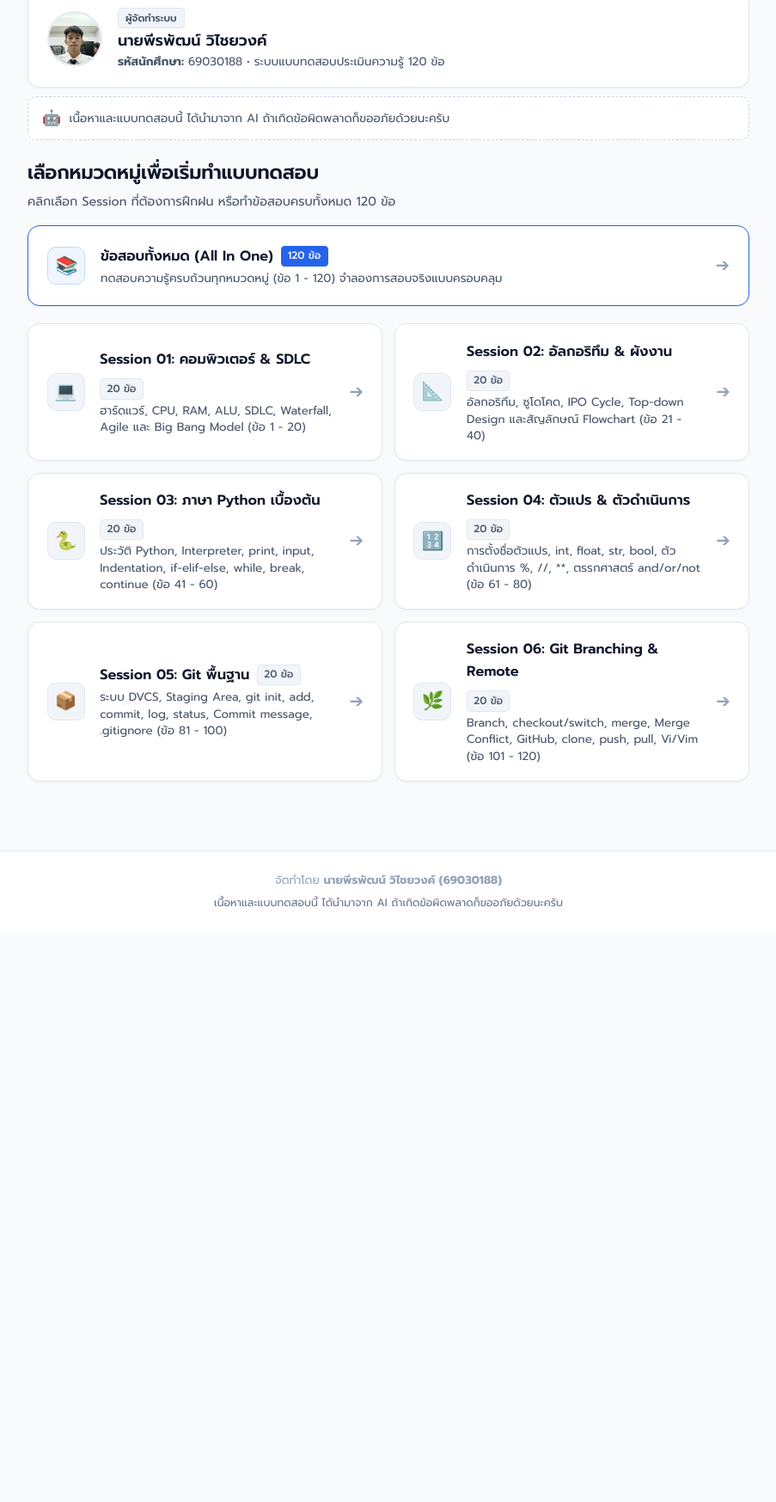
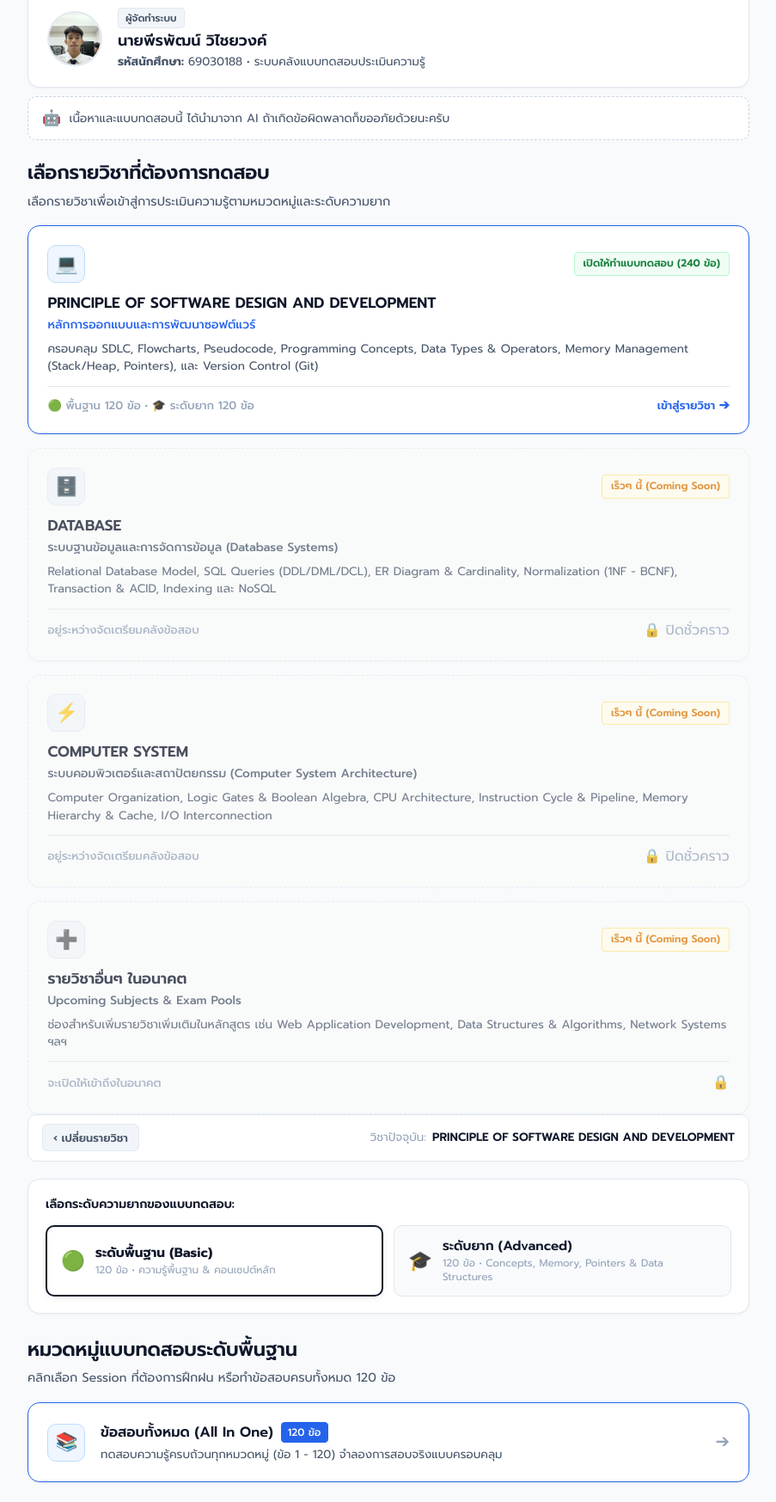
Before and after one commit to 69030188-Peerapat/69030188-Peerapat.github.io, a plain HTML site: page index.html in a window 1280 px wide. Shown: the part 105-1852 px from the top of the page at 86% size, without its empty margins (188-1091 px from the left). Before the commit the page ends 1189 px from the top, so only its background shows below. Drawn offline with Linux system fonts and the light colour scheme.

Commit message:
Update title and description in index.html

```diff
--- a/index.html
+++ b/index.html
@@ -1,159 +1,226 @@
 <!DOCTYPE html>
 <html lang="th">
+
 <head>
   <meta charset="UTF-8">
   <meta name="viewport" content="width=device-width, initial-scale=1.0, maximum-scale=5.0, viewport-fit=cover">
-  <title>แบบทดสอบประเมินความรู้ 120 ข้อ | Computer Science & Git & Python</title>
-  <meta name="description" content="แบบทดสอบประเมินความรู้ 120 ข้อ พร้อมเฉลยละเอียดและคำอธิบาย จัดทำโดย นายพีรพัฒน์ วิไชยวงค์ (69030188)">
+  <title>ระบบแบบทดสอบประเมินความรู้ | คลังข้อสอบรายวิชา</title>
+  <meta name="description"
+    content="ระบบแบบทดสอบประเมินความรู้รายวิชาต่างๆ พร้อมเฉลยละเอียดและคำอธิบาย จัดทำโดย นายพีรพัฒน์ วิไชยวงค์ (69030188)">
 
   <!-- Google Fonts - Prompt (Thai) -->
   <link rel="preconnect" href="https://fonts.googleapis.com">
   <link rel="preconnect" href="https://fonts.gstatic.com" crossorigin>
-  <link href="https://fonts.googleapis.com/css2?family=Prompt:ital,wght@0,300;0,400;0,500;0,600;0,700;1,400&display=swap" rel="stylesheet">
+  <link
+    href="https://fonts.googleapis.com/css2?family=Prompt:ital,wght@0,300;0,400;0,500;0,600;0,700;1,400&display=swap"
+    rel="stylesheet">
 
   <link rel="stylesheet" href="style.css">
 </head>
+
 <body>
 
   <!-- Clean Minimal Header -->
   <header class="header">
     <div class="header-inner">
-      <div class="brand" id="brand-home-btn" role="button" tabindex="0" title="กลับหน้าแรก">
+      <div class="brand" id="brand-home-btn" role="button" tabindex="0" title="กลับหน้าเลือกวิชา">
         <div class="brand-icon">📝</div>
         <div class="brand-text-group">
-          <h1 class="brand-title">แบบทดสอบประเมินความรู้</h1>
-          <p class="brand-subtitle">120 ข้อ (คอมพิวเตอร์, SDLC, อัลกอริทึม, Python, ตัวแปร, Git)</p>
+          <h1 class="brand-title">ระบบแบบทดสอบประเมินความรู้</h1>
+          <p class="brand-subtitle" id="header-level-subtitle">คลังข้อสอบวัดระดับความรู้รายวิชา</p>
         </div>
       </div>
-      <button id="nav-home-btn" class="btn-nav-home" style="display: none;" type="button">
-        🏠 <span>เลือกหมวด</span>
-      </button>
+
+      <div class="header-nav-actions">
+        <button id="nav-subject-btn" class="btn-nav-home" style="display: none;" type="button">
+          📚 <span>เปลี่ยนวิชา</span>
+        </button>
+        <button id="nav-home-btn" class="btn-nav-home" style="display: none;" type="button">
+          🏠 <span>เลือกหมวด</span>
+        </button>
+      </div>
     </div>
   </header>
 
   <!-- Main Container -->
   <main class="app-container">
 
-    <!-- 1. HOME / CATEGORY SELECTION SECTION -->
-    <section id="home-section" class="home-section">
+    <!-- 0. SUBJECT / COURSE SELECTION SECTION (หน้าแรก: เลือกรายวิชา) -->
+    <section id="subject-section" class="subject-section">
 
       <!-- Creator & AI Disclaimer Section -->
       <div class="creator-container">
         <div class="creator-card">
-          <img src="profile.jpg" alt="Profile" class="creator-avatar" onerror="this.src='https://media.discordapp.net/attachments/1456978176545652799/1539274241550192640/df028812-8edf-4ddd-91d0-465e1900f0dc.jpg?ex=6a85b859&is=6a8466d9&hm=eea7565aa9c60b3ff09fd67380af8b1d3ca6fc627f231598b49027c54d2798ac&=&format=webp&width=320&height=320'">
+          <img src="profile.jpg" alt="Profile" class="creator-avatar"
+            onerror="this.src='https://media.discordapp.net/attachments/1456978176545652799/1539274241550192640/df028812-8edf-4ddd-91d0-465e1900f0dc.jpg?ex=6a85b859&is=6a8466d9&hm=eea7565aa9c60b3ff09fd67380af8b1d3ca6fc627f231598b49027c54d2798ac&=&format=webp&width=320&height=320'">
           <div class="creator-details">
             <span class="creator-badge-tag">ผู้จัดทำระบบ</span>
             <h2 class="creator-title">นายพีรพัฒน์ วิไชยวงค์</h2>
-            <p class="creator-subtitle"><strong>รหัสนักศึกษา:</strong> 69030188 • ระบบแบบทดสอบประเมินความรู้ 120 ข้อ</p>
+            <p class="creator-subtitle"><strong>รหัสนักศึกษา:</strong> 69030188 • ระบบคลังแบบทดสอบประเมินความรู้
+            </p>
           </div>
         </div>
 
         <!-- AI Content Disclaimer -->
         <div class="ai-disclaimer-card">
           <span class="ai-icon">🤖</span>
-          <span class="ai-disclaimer-text">เนื้อหาและแบบทดสอบนี้ ได้นำมาจาก AI ถ้าเกิดข้อผิดพลาดก็ขออภัยด้วยนะครับ</span>
+          <span class="ai-disclaimer-text">เนื้อหาและแบบทดสอบนี้ ได้นำมาจาก AI
+            ถ้าเกิดข้อผิดพลาดก็ขออภัยด้วยนะครับ</span>
         </div>
       </div>
 
       <div class="home-hero">
-        <h2 class="home-title">เลือกหมวดหมู่เพื่อเริ่มทำแบบทดสอบ</h2>
-        <p class="home-subtitle">คลิกเลือก Session ที่ต้องการฝึกฝน หรือทำข้อสอบครบทั้งหมด 120 ข้อ</p>
+        <h2 class="home-title">เลือกรายวิชาที่ต้องการทดสอบ</h2>
+        <p class="home-subtitle">เลือกรายวิชาเพื่อเข้าสู่การประเมินความรู้ตามหมวดหมู่และระดับความยาก</p>
+      </div>
+
+      <!-- Subjects Grid -->
+      <div class="subject-grid">
+
+        <!-- 1. Active Subject: PRINCIPLE OF SOFTWARE DESIGN AND DEVELOPMENT -->
+        <div class="subject-card active-subject" id="subject-card-psdd" role="button" tabindex="0">
+          <div class="subject-card-header">
+            <div class="subject-icon-box">💻</div>
+            <span class="subject-status-badge available">เปิดให้ทำแบบทดสอบ (240 ข้อ)</span>
+          </div>
+          <div class="subject-card-body">
+            <h3 class="subject-title">PRINCIPLE OF SOFTWARE DESIGN AND DEVELOPMENT</h3>
+            <p class="subject-subtitle-th">หลักการออกแบบและการพัฒนาซอฟต์แวร์</p>
+            <p class="subject-desc">
+              ครอบคลุม SDLC, Flowcharts, Pseudocode, Programming Concepts, Data Types & Operators, Memory Management (Stack/Heap, Pointers), และ Version Control (Git)
+            </p>
+          </div>
+          <div class="subject-card-footer">
+            <span class="subject-meta-text">🟢 พื้นฐาน 120 ข้อ • 🎓 ระดับยาก 120 ข้อ</span>
+            <span class="subject-action-btn">เข้าสู่รายวิชา ➔</span>
+          </div>
+        </div>
+
+        <!-- 2. Draft Subject: DATABASE (Locked / Coming Soon) -->
+        <div class="subject-card coming-soon-subject" id="subject-card-db">
+          <div class="subject-card-header">
+            <div class="subject-icon-box">🗄️</div>
+            <span class="subject-status-badge pending">เร็วๆ นี้ (Coming Soon)</span>
+          </div>
+          <div class="subject-card-body">
+            <h3 class="subject-title">DATABASE</h3>
+            <p class="subject-subtitle-th">ระบบฐานข้อมูลและการจัดการข้อมูล (Database Systems)</p>
+            <p class="subject-desc">
+              Relational Database Model, SQL Queries (DDL/DML/DCL), ER Diagram & Cardinality, Normalization (1NF - BCNF), Transaction & ACID, Indexing และ NoSQL
+            </p>
+          </div>
+          <div class="subject-card-footer">
+            <span class="subject-meta-text">อยู่ระหว่างจัดเตรียมคลังข้อสอบ</span>
+            <span class="subject-lock-icon">🔒 ปิดชั่วคราว</span>
+          </div>
+        </div>
+
+        <!-- 3. Draft Subject: COMPUTER SYSTEM (Locked / Coming Soon) -->
+        <div class="subject-card coming-soon-subject" id="subject-card-cs">
+          <div class="subject-card-header">
+            <div class="subject-icon-box">⚡</div>
+            <span class="subject-status-badge pending">เร็วๆ นี้ (Coming Soon)</span>
+          </div>
+          <div class="subject-card-body">
+            <h3 class="subject-title">COMPUTER SYSTEM</h3>
+            <p class="subject-subtitle-th">ระบบคอมพิวเตอร์และสถาปัตยกรรม (Computer System Architecture)</p>
+            <p class="subject-desc">
+              Computer Organization, Logic Gates & Boolean Algebra, CPU Architecture, Instruction Cycle & Pipeline, Memory Hierarchy & Cache, I/O Interconnection
+            </p>
+          </div>
+          <div class="subject-card-footer">
+            <span class="subject-meta-text">อยู่ระหว่างจัดเตรียมคลังข้อสอบ</span>
+            <span class="subject-lock-icon">🔒 ปิดชั่วคราว</span>
+          </div>
+        </div>
+
+        <!-- 4. Future Slot / Add More Courses -->
+        <div class="subject-card coming-soon-subject">
+          <div class="subject-card-header">
+            <div class="subject-icon-box">➕</div>
+            <span class="subject-status-badge pending">เร็วๆ นี้ (Coming Soon)</span>
+          </div>
+          <div class="subject-card-body">
+            <h3 class="subject-title">รายวิชาอื่นๆ ในอนาคต</h3>
+            <p class="subject-subtitle-th">Upcoming Subjects & Exam Pools</p>
+            <p class="subject-desc">
+              ช่องสำหรับเพิ่มรายวิชาเพิ่มเติมในหลักสูตร เช่น Web Application Development, Data Structures & Algorithms, Network Systems ฯลฯ
+            </p>
+          </div>
+          <div class="subject-card-footer">
+            <span class="subject-meta-text">จะเปิดให้เข้าถึงในอนาคต</span>
+            <span class="subject-lock-icon">🔒</span>
+          </div>
+        </div>
+
+      </div>
+
+    </section>
+
+    <!-- 1. COURSE DASHBOARD / CATEGORY SELECTION SECTION (หน้ารายวิชาที่เลือก) -->
+    <section id="home-section" class="home-section" style="display: none;">
+
+      <!-- Course Header Breadcrumb Bar -->
+      <div class="course-header-bar">
+        <button id="btn-back-to-subjects" class="btn-breadcrumb" type="button">
+          ‹ เปลี่ยนรายวิชา
+        </button>
+        <div class="course-badge-group">
+          <span class="course-tag">วิชาปัจจุบัน:</span>
+          <span id="current-course-title" class="course-name">PRINCIPLE OF SOFTWARE DESIGN AND DEVELOPMENT</span>
+        </div>
+      </div>
+
+      <!-- Course Notice for Draft Subjects -->
+      <div id="course-draft-notice" class="course-draft-banner" style="display: none;">
+        <span class="draft-notice-icon">🚧</span>
+        <div class="draft-notice-text">
+          <strong>รายวิชานี้อยู่ระหว่างจัดเตรียมคลังข้อสอบ:</strong> คุณสามารถดูโครงสร้างเนื้อหาและ Session ที่จะใช้ในการออกข้อสอบได้ด้านล่างนี้
+        </div>
+      </div>
+
+      <!-- LEVEL SELECTOR CONTROL -->
+      <div id="level-selector-container" class="level-selector-section">
+        <div class="level-selector-title">เลือกระดับความยากของแบบทดสอบ:</div>
+        <div class="level-switcher">
+          <button id="level-btn-basic" class="level-btn active" type="button">
+            <span class="level-icon">🟢</span>
+            <div class="level-text-group">
+              <span class="level-name">ระดับพื้นฐาน (Basic)</span>
+              <span class="level-sub">120 ข้อ • ความรู้พื้นฐาน & คอนเซปต์หลัก</span>
+            </div>
+          </button>
+          <button id="level-btn-advanced" class="level-btn" type="button">
+            <span class="level-icon">🎓</span>
+            <div class="level-text-group">
+              <span class="level-name">ระดับยาก (Advanced)</span>
+              <span class="level-sub">120 ข้อ • Concepts, Memory, Pointers & Data Structures</span>
+            </div>
+          </button>
+        </div>
+      </div>
+
+      <div class="home-hero">
+        <h2 id="home-category-title" class="home-title">หมวดหมู่แบบทดสอบระดับพื้นฐาน</h2>
+        <p id="home-category-desc" class="home-subtitle">คลิกเลือก Session ที่ต้องการฝึกฝน หรือทำข้อสอบครบทั้งหมด 120 ข้อ</p>
       </div>
 
       <!-- Featured "All Questions" Card -->
-      <div class="category-card featured" data-cat="all" role="button" tabindex="0">
-        <div class="card-icon-wrapper featured-icon">📚</div>
+      <div id="featured-card" class="category-card featured" data-cat="all" role="button" tabindex="0">
+        <div class="card-icon-wrapper featured-icon" id="featured-icon">📚</div>
         <div class="card-content">
           <div class="card-title-row">
-            <h3 class="card-title">ข้อสอบทั้งหมด (All In One)</h3>
-            <span class="card-badge featured-badge">120 ข้อ</span>
+            <h3 class="card-title" id="featured-title">ข้อสอบทั้งหมด (All In One)</h3>
+            <span class="card-badge featured-badge" id="featured-badge">120 ข้อ</span>
           </div>
-          <p class="card-desc">ทดสอบความรู้ครบถ้วนทุกหมวดหมู่ (ข้อ 1 - 120) จำลองการสอบจริงแบบครอบคลุม</p>
+          <p class="card-desc" id="featured-desc">ทดสอบความรู้ครบถ้วนทุกหมวดหมู่ (ข้อ 1 - 120) จำลองการสอบจริงแบบครอบคลุม</p>
         </div>
         <div class="card-arrow">➔</div>
       </div>
 
-      <!-- Category Grid (Categories 1 - 6) -->
-      <div class="category-grid">
-
-        <!-- Session 01 -->
-        <div class="category-card" data-cat="cat1" role="button" tabindex="0">
-          <div class="card-icon-wrapper">💻</div>
-          <div class="card-content">
-            <div class="card-title-row">
-              <h3 class="card-title">Session 01: คอมพิวเตอร์ & SDLC</h3>
-              <span class="card-badge">20 ข้อ</span>
-            </div>
-            <p class="card-desc">ฮาร์ดแวร์, CPU, RAM, ALU, SDLC, Waterfall, Agile และ Big Bang Model (ข้อ 1 - 20)</p>
-          </div>
-          <div class="card-arrow">➔</div>
-        </div>
-
-        <!-- Session 02 -->
-        <div class="category-card" data-cat="cat2" role="button" tabindex="0">
-          <div class="card-icon-wrapper">📐</div>
-          <div class="card-content">
-            <div class="card-title-row">
-              <h3 class="card-title">Session 02: อัลกอริทึม & ผังงาน</h3>
-              <span class="card-badge">20 ข้อ</span>
-            </div>
-            <p class="card-desc">อัลกอริทึม, ซูโดโคด, IPO Cycle, Top-down Design และสัญลักษณ์ Flowchart (ข้อ 21 - 40)</p>
-          </div>
-          <div class="card-arrow">➔</div>
-        </div>
-
-        <!-- Session 03 -->
-        <div class="category-card" data-cat="cat3" role="button" tabindex="0">
-          <div class="card-icon-wrapper">🐍</div>
-          <div class="card-content">
-            <div class="card-title-row">
-              <h3 class="card-title">Session 03: ภาษา Python เบื้องต้น</h3>
-              <span class="card-badge">20 ข้อ</span>
-            </div>
-            <p class="card-desc">ประวัติ Python, Interpreter, print, input, Indentation, if-elif-else, while, break, continue (ข้อ 41 - 60)</p>
-          </div>
-          <div class="card-arrow">➔</div>
-        </div>
-
-        <!-- Session 04 -->
-        <div class="category-card" data-cat="cat4" role="button" tabindex="0">
-          <div class="card-icon-wrapper">🔢</div>
-          <div class="card-content">
-            <div class="card-title-row">
-              <h3 class="card-title">Session 04: ตัวแปร & ตัวดำเนินการ</h3>
-              <span class="card-badge">20 ข้อ</span>
-            </div>
-            <p class="card-desc">การตั้งชื่อตัวแปร, int, float, str, bool, ตัวดำเนินการ %, //, **, ตรรกศาสตร์ and/or/not (ข้อ 61 - 80)</p>
-          </div>
-          <div class="card-arrow">➔</div>
-        </div>
-
-        <!-- Session 05 -->
-        <div class="category-card" data-cat="cat5" role="button" tabindex="0">
-          <div class="card-icon-wrapper">📦</div>
-          <div class="card-content">
-            <div class="card-title-row">
-              <h3 class="card-title">Session 05: Git พื้นฐาน</h3>
-              <span class="card-badge">20 ข้อ</span>
-            </div>
-            <p class="card-desc">ระบบ DVCS, Staging Area, git init, add, commit, log, status, Commit message, .gitignore (ข้อ 81 - 100)</p>
-          </div>
-          <div class="card-arrow">➔</div>
-        </div>
-
-        <!-- Session 06 -->
-        <div class="category-card" data-cat="cat6" role="button" tabindex="0">
-          <div class="card-icon-wrapper">🌿</div>
-          <div class="card-content">
-            <div class="card-title-row">
-              <h3 class="card-title">Session 06: Git Branching & Remote</h3>
-              <span class="card-badge">20 ข้อ</span>
-            </div>
-            <p class="card-desc">Branch, checkout/switch, merge, Merge Conflict, GitHub, clone, push, pull, Vi/Vim (ข้อ 101 - 120)</p>
-          </div>
-          <div class="card-arrow">➔</div>
-        </div>
-
+      <!-- Category Grid (Categories 1 - 6 dynamically rendered/updated) -->
+      <div id="category-grid" class="category-grid">
+        <!-- Injected via JavaScript based on current level -->
       </div>
     </section>
 
@@ -242,7 +309,10 @@
             🔄 ทำชุดนี้ใหม่อีกครั้ง
           </button>
           <button id="btn-go-home" class="btn" type="button">
-            🏠 กลับไปเลือกหมวดอื่น
+            🏠 กลับไปเลือกหมวด
+          </button>
+          <button id="btn-go-subject" class="btn" type="button">
+            📚 กลับหน้าเลือกวิชา
           </button>
         </div>
       </div>
@@ -252,9 +322,12 @@
         <div class="review-header">
           <h3 class="review-title">📋 ตรวจสอบผลคำตอบรายข้อ</h3>
           <div class="review-filters">
-            <button id="filter-all" class="filter-chip active" type="button">ทั้งหมด (<span id="count-all">0</span>)</button>
-            <button id="filter-correct" class="filter-chip correct" type="button">✓ ตอบถูก (<span id="count-correct">0</span>)</button>
-            <button id="filter-wrong" class="filter-chip wrong" type="button">✕ ตอบผิด (<span id="count-wrong">0</span>)</button>
+            <button id="filter-all" class="filter-chip active" type="button">ทั้งหมด (<span
+                id="count-all">0</span>)</button>
+            <button id="filter-correct" class="filter-chip correct" type="button">✓ ตอบถูก (<span
+                id="count-correct">0</span>)</button>
+            <button id="filter-wrong" class="filter-chip wrong" type="button">✕ ตอบผิด (<span
+                id="count-wrong">0</span>)</button>
           </div>
         </div>
 
@@ -276,4 +349,5 @@
   <script src="questions.js"></script>
   <script src="app.js"></script>
 </body>
+
 </html>
```
